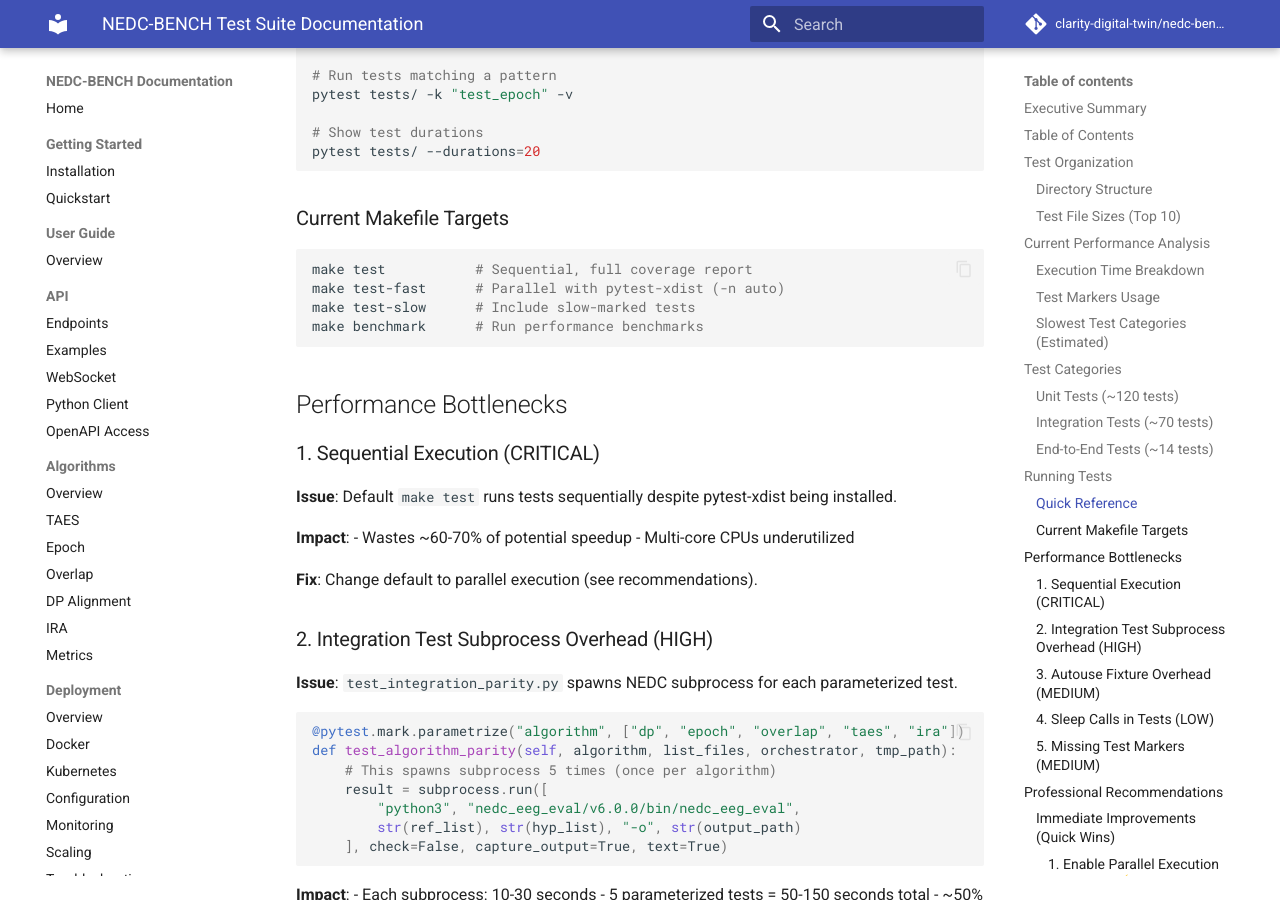
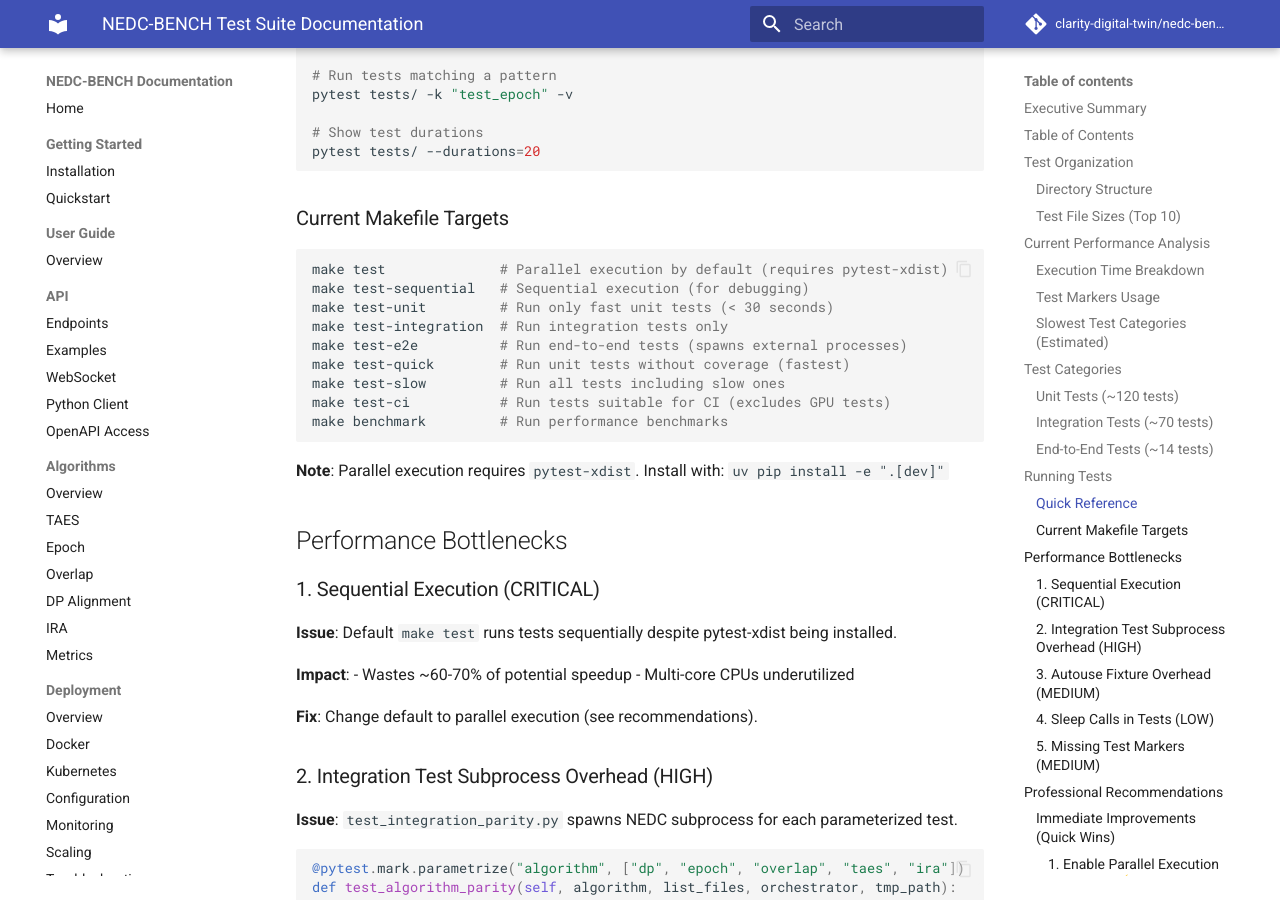
Before and after one commit to Clarity-Digital-Twin/nedc-bench, an MkDocs documentation site: the page built from docs/TESTING.md, in a window 1280 px wide and 900 px high, scrolled down 4584 px. Built offline with MkDocs 1.6.1 and Material for MkDocs 9.7.7, drawn with Linux system fonts in a browser that asks for light colours; comment, search, counter and statistics services are not loaded.

Commit message:
Update TESTING.md to reflect new Makefile test targets and execution options
- Revised the documentation in `TESTING.md` to include updated Makefile targets for testing, such as `test-sequential`, `test-unit`, `test-integration`, `test-e2e`, `test-quick`, and `test-ci`, providing clearer guidance on test execution strategies.
- Added a note regarding the requirement of `pytest-xdist` for parallel execution, enhancing the usability of the testing framework.

````diff
--- a/docs/TESTING.md
+++ b/docs/TESTING.md
@@ -203,11 +203,18 @@ pytest tests/ --durations=20
 ### Current Makefile Targets
 
 ```makefile
-make test           # Sequential, full coverage report
-make test-fast      # Parallel with pytest-xdist (-n auto)
-make test-slow      # Include slow-marked tests
-make benchmark      # Run performance benchmarks
+make test              # Parallel execution by default (requires pytest-xdist)
+make test-sequential   # Sequential execution (for debugging)
+make test-unit         # Run only fast unit tests (< 30 seconds)
+make test-integration  # Run integration tests only
+make test-e2e          # Run end-to-end tests (spawns external processes)
+make test-quick        # Run unit tests without coverage (fastest)
+make test-slow         # Run all tests including slow ones
+make test-ci           # Run tests suitable for CI (excludes GPU tests)
+make benchmark         # Run performance benchmarks
 ```
+
+**Note**: Parallel execution requires `pytest-xdist`. Install with: `uv pip install -e ".[dev]"`
 
 ## Performance Bottlenecks
 
````
